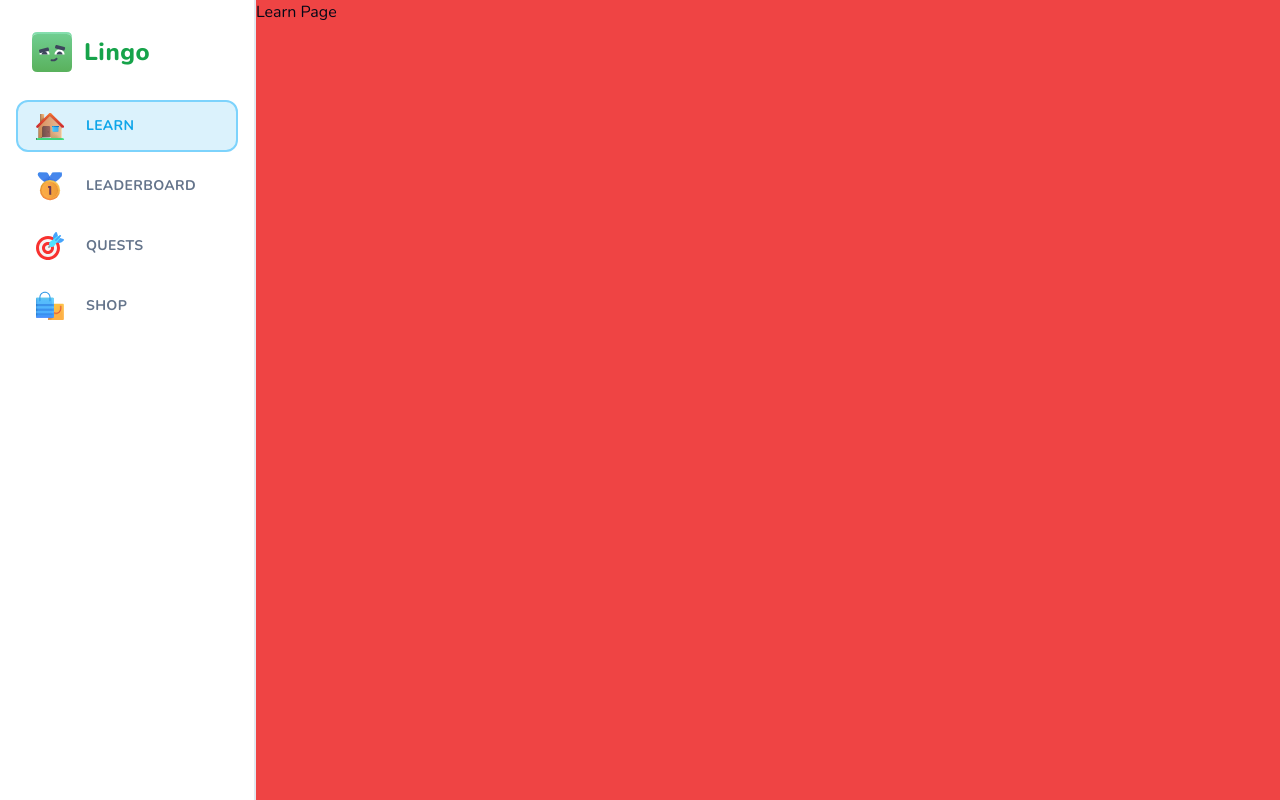
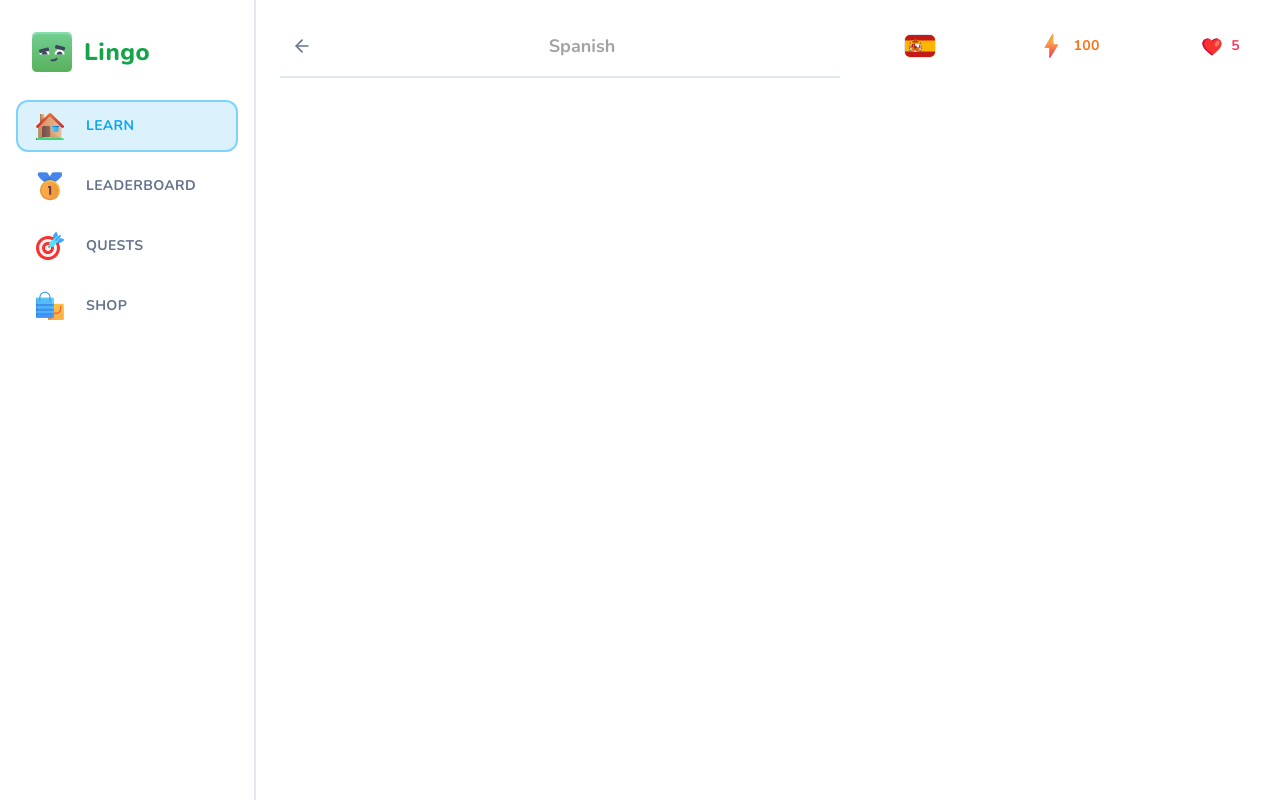
Before and after one commit to OmarSharieff/Lingo-Full-Stack, a Next.js app: page /learn in a window 1280 px wide. Built offline with nearby package versions, Linux system fonts and the light colour scheme.

Commit message:
Page Wrappers

```diff
--- a/app/(main)/layout.tsx
+++ b/app/(main)/layout.tsx
@@ -13,7 +13,7 @@
       {/* We can easily pass tailwind classes as props to our Sidebar component */}
       <Sidebar className="hidden lg:flex"/>
       <main className="lg:pl-[256px] h-full pt-[50px] lg:pt-0">
-        <div className="bg-red-500 h-full">
+        <div className="max-w-[1056px] mx-auto pt-6 h-full">
           {children}
         </div>
       </main>
--- /dev/null
+++ b/app/(main)/learn/header.tsx
@@ -0,0 +1,23 @@
+import Link from "next/link";
+import { ArrowLeft } from "lucide-react";
+import { Button } from "@/components/ui/button";
+
+type Props = {
+  title: string;
+}
+
+export const Header = ({title}:Props)=> {
+  return(
+    <div className="sticky top-0 bg-white pb-3 lg:pt-[28px] lg:mt-[-28px] flex items-center justify-between border-b-2 mb-5 text-neutral-400 lg:z-50">
+      <Link href="/courses">
+        <Button variant="ghost" size="sm">
+          <ArrowLeft className="h-5 w-5 stroke-2 text-nuetral-400"/>
+        </Button>
+      </Link>
+      <h1 className="font-bold text-lg ">
+        {title}
+      </h1>
+      <div/>
+    </div>
+  )
+}
--- a/app/(main)/learn/page.tsx
+++ b/app/(main)/learn/page.tsx
@@ -1,7 +1,22 @@
+import { Header } from "./header"
+import { FeedWrapper } from "@/components/feed-wrapper"
+import { StickyWrapper } from "@/components/sticky-wrapper"
+import { UserProgress } from "@/components/user-progress"
+
 const LearnPage = () => {
   return (
-    <div>
-      Learn Page
+    <div className="flex flex-row-reverse gap-[48px] px-6">
+      <StickyWrapper>
+        <UserProgress
+          activeCourse={{title:"Spanish",imageSrc:"/es.svg"}}
+          hearts={5}
+          points={100}
+          hasActiveSubscription={false}
+        />
+      </StickyWrapper>
+      <FeedWrapper>
+        <Header title="Spanish"/>
+      </FeedWrapper>
     </div>
   )
 }
--- /dev/null
+++ b/components/feed-wrapper.tsx
@@ -0,0 +1,11 @@
+type Props = {
+  children: React.ReactNode;
+}
+
+export const FeedWrapper = ({children}:Props)=> {
+  return(
+    <div className="flex-1 relative top-0 pb-10">
+      {children}
+    </div>
+  )
+}
--- /dev/null
+++ b/components/sticky-wrapper.tsx
@@ -0,0 +1,13 @@
+type Props = {
+  children: React.ReactNode;
+};
+
+export const StickyWrapper = ({children}:Props)=> {
+  return(
+    <div className="hidden lg:block w-[368px] sticky self-end bottom-6">
+      <div className="min-h-[calc(100vh-48px)] sticky top-6 flex flex-col gap-y-4">
+        {children}
+      </div>
+    </div>
+  )
+}
--- /dev/null
+++ b/components/user-progress.tsx
@@ -0,0 +1,59 @@
+import Link from "next/link";
+import Image from "next/image";
+import { Button } from "@/components/ui/button";
+import { InfinityIcon } from "lucide-react";
+
+type Props = {
+  activeCourse: {
+    imageSrc: string;
+    title: string;
+  }; //TODO: Replace with DB types
+  hearts: number;
+  points: number;
+  hasActiveSubscription: boolean;
+}
+
+export const UserProgress = ({activeCourse, hearts, points, hasActiveSubscription}:Props)=> {
+  return(
+    <div className="flex items-center justify-between gap-x-2 w-full">
+      <Link href="/courses">
+        <Button variant="ghost">
+          <Image
+            src={activeCourse.imageSrc}
+            alt={activeCourse.title}
+            className="rounded-md border"
+            width={32}
+            height={32}
+            />
+        </Button>
+      </Link>
+      <Link href="/shop">
+        <Button variant="ghost" className="text-orange-500">
+          <Image
+            src="/points.svg"
+            height={28}
+            width={28}
+            alt="Points"
+            className="mr-2"
+          />
+          {points}
+        </Button>
+      </Link>
+      <Link href="/shop">
+        <Button variant="ghost" className="text-rose-500">
+          <Image
+            src="/heart.svg"
+            height={22}
+            width={22}
+            alt="Hearts"
+            className="mr-2"
+          />
+          {hasActiveSubscription
+            ? <InfinityIcon className="h-4 w-4 stroke-[3]"/>
+            : hearts
+          }
+        </Button>
+      </Link>
+    </div>
+  )
+}
```
Also changed, not shown: public/heart.svg (added), public/points.svg (added).
